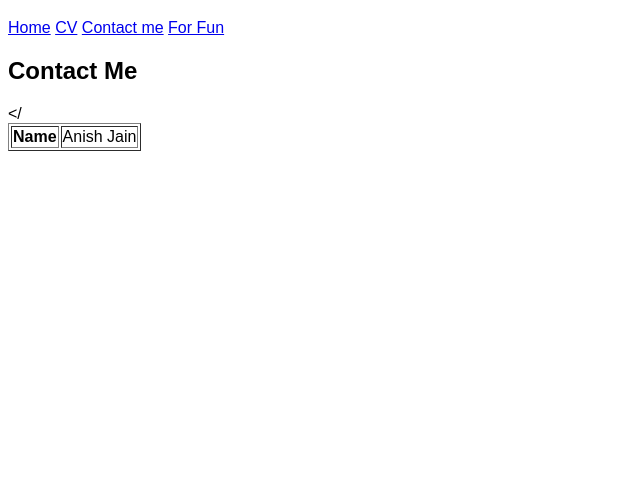
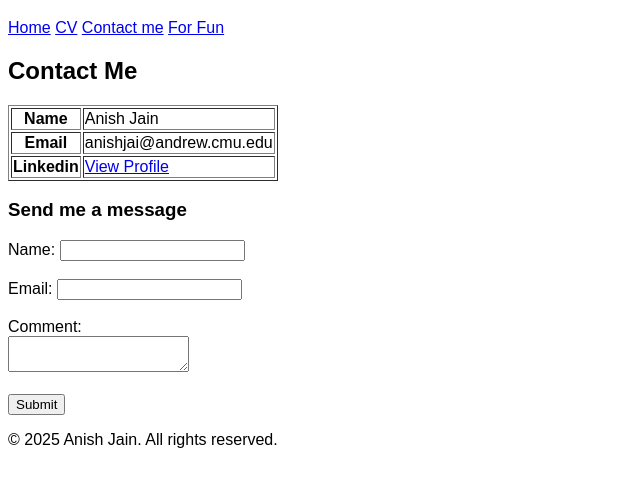
Before and after one commit to anish-jai/Anish_Personal_Website, a plain HTML site: page 67250_webdevlabs/anishjai-lab1/views/contact.html in a window 1280 px wide. Shown: the part 61-548 px from the top of the page, without its empty margins (0-640 px from the left). Drawn offline with Linux system fonts and the light colour scheme.

Commit message:
“WebDevLab1updated”

```diff
--- a/67250_webdevlabs/anishjai-lab1/views/contact.html
+++ b/67250_webdevlabs/anishjai-lab1/views/contact.html
@@ -26,4 +26,35 @@
          <tr>
             <th>Name</th>
             <td>Anish Jain</td>
-         </
+         </tr>
+         <tr>
+            <th>Email</th>
+            <td>anishjai@andrew.cmu.edu</td>
+         </tr>
+         <tr>
+            <th>Linkedin</th>
+            <td><a href="https://www.linkedin.com/in/anish-jain-196088255" target="_blank">View Profile</a></td>
+         </tr>
+      </table>
+
+      <h3>Send me a message</h3>
+      <form>
+         <label for="name">Name:</label>
+         <input type="text" id="name" name="name" required><br><br>
+
+         <label for="email">Email:</label>
+         <input type="email" id="email" name="email" required><br><br>
+
+         <label for="comment">Comment:</label><br>
+         <textarea id="comment" name="comment" required></textarea><br><br>
+
+         <input type="submit" value="Submit">
+      </form>
+
+  </div>
+
+   <footer>
+      <p>&copy; 2025 Anish Jain. All rights reserved.</p>
+   </footer>
+</body>
+</html>
```
Also changed, not shown: 67250_webdevlabs/anishjai-lab1/index.html (+22 -1 lines), 67250_webdevlabs/anishjai-lab1/views/fun.html (+12 -1 lines).
